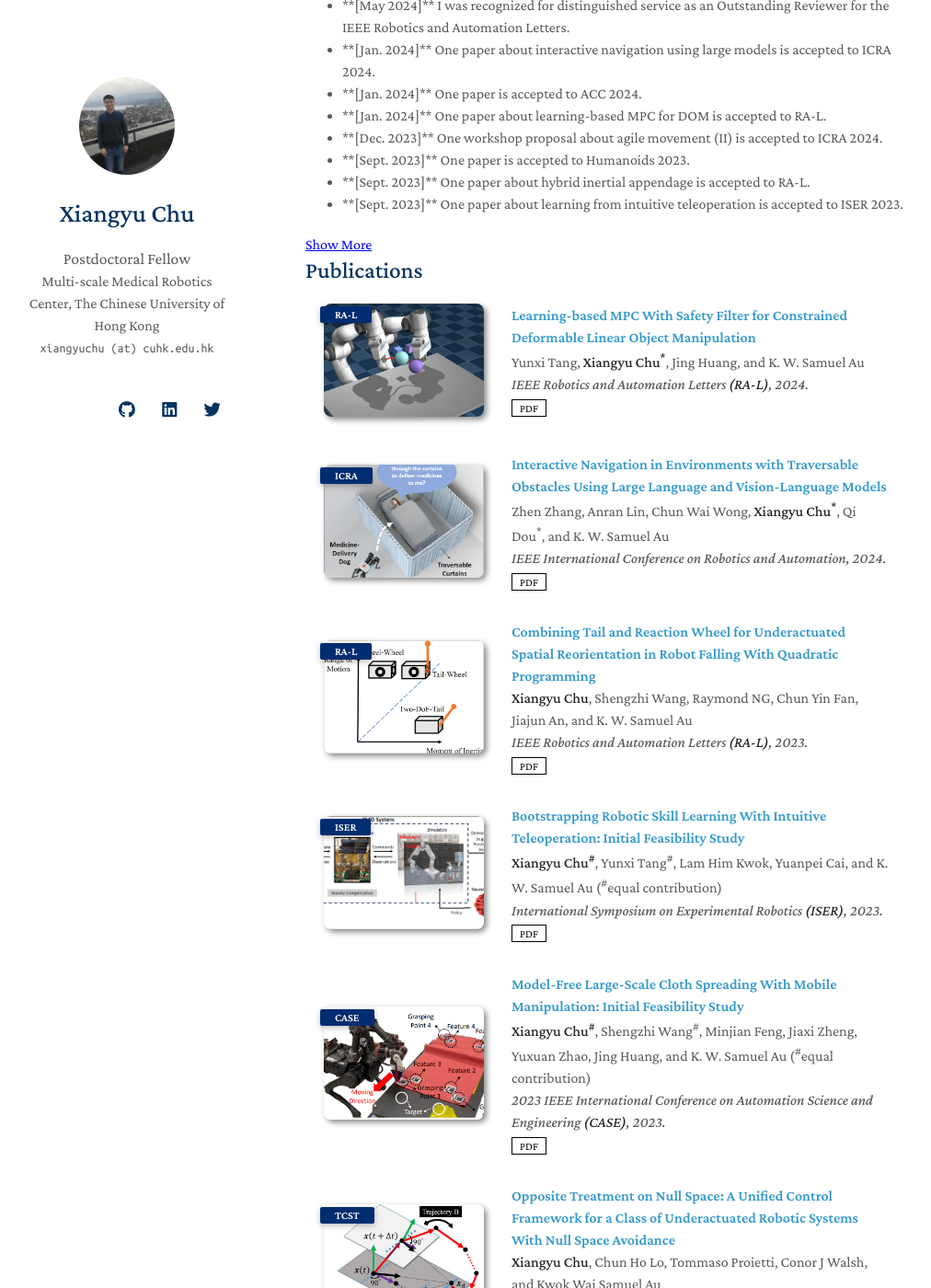
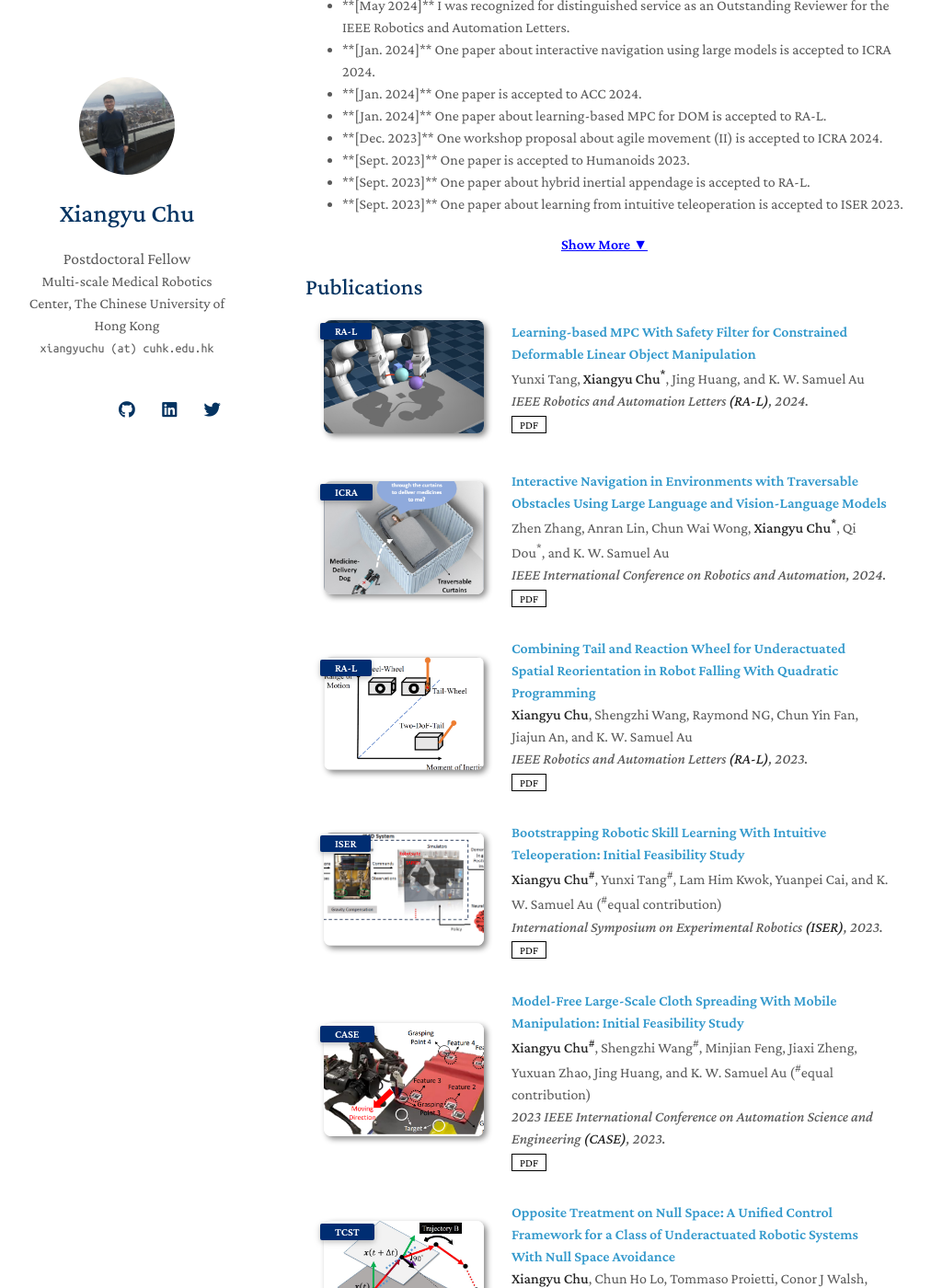
Before and after one commit to xiangyuchu03/xiangyuchu03.github.io, a Jekyll site: the page built from index.md, in a window 1280 px wide and 1400 px high, scrolled down 1225 px. Shown: the whole window at 92% size, without its empty margins (138-1150 px from the left). Built offline with Jekyll 4.4.1, drawn with Linux system fonts in a browser that asks for light colours; nearby versions of some CDN libraries; a style sheet for code colours, icons or effects is not loaded; our own code applies the rules of GitHub Pages for plain Markdown files; part of the change alters nothing that is shown.

Commit message:
Update index.md

```diff
--- a/index.md
+++ b/index.md
@@ -56,7 +56,7 @@ My research interests include 1) Developments of robotic surgical and medical sy
     <li class="news-item">**[Jul. 2021]** I defended my Ph.D. dissertation with the committee members: Prof. Yunhui Liu, Prof. Kwok Wai Samuel Au, Prof. Tat Ming Lau, and Prof. Marco Hutter.</li>
 </ul>
 
-<div class="show-more-btn" onclick="toggleNews()">Show More</div>
+<div class="show-more-btn" onclick="toggleNews()">Show More ▼</div>
 
 <script>
     function toggleNews() {
@@ -73,7 +73,7 @@ My research interests include 1) Developments of robotic surgical and medical sy
             }
         });
 
-        showMoreBtn.textContent = showing ? 'Show More' : 'Show Less';
+        showMoreBtn.innerHTML = showing ? 'Show More ▼' : 'Show Less ▲';
     }
 
     document.addEventListener('DOMContentLoaded', () => {
@@ -89,8 +89,17 @@ My research interests include 1) Developments of robotic surgical and medical sy
 <style>
     .news-item { display: none; }
     .news-item.show { display: list-item; }
-    .show-more-btn { cursor: pointer; color: blue; text-decoration: underline; }
+    .show-more-btn {
+        cursor: pointer;
+        color: blue;
+        text-decoration: underline;
+        display: block;
+        text-align: center;
+        margin: 20px 0;
+        font-weight: bold;
+    }
 </style>
+
 
 {% include_relative _includes/publications.md %}
 
```
